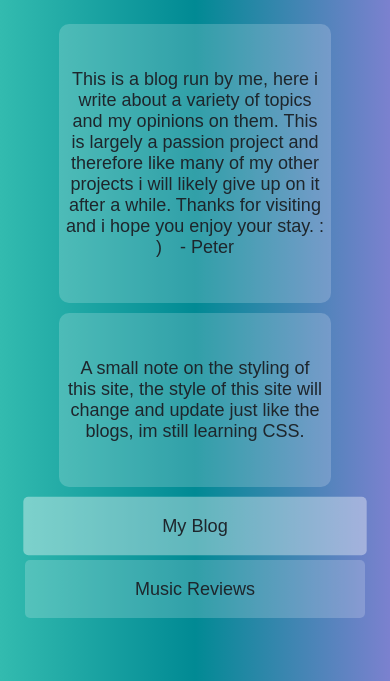
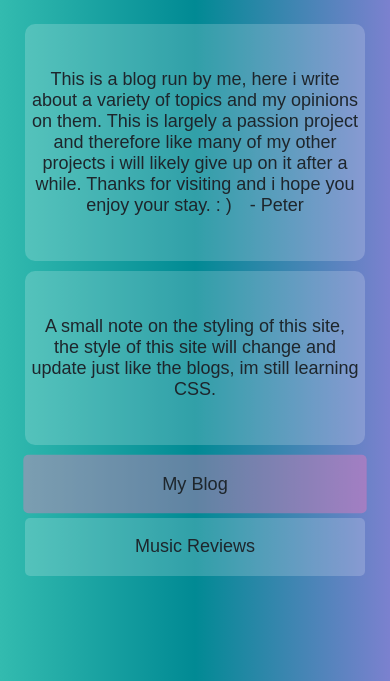
Before and after one commit to apokalyps1/Blog, a plain HTML site: page index.html in a window 390 px wide. In both pictures the pointer is over the element "My Blog". Shown: the part 163-844 px from the top of the page. Drawn offline with Linux system fonts and the light colour scheme.

Commit message:
some minor style changes that i like
some minor style changes that i wanted to add, fixed weird widths introduced by trying to keep up with mobile users

```diff
--- a/styles.css
+++ b/styles.css
@@ -26,7 +26,6 @@ body{
   text-align: center;
   font-family: sans-serif;
   white-space: pre-line;
-  margin: 3% 10%;
 }
 html {
   scroll-behavior: smooth;
@@ -71,7 +70,7 @@ a:active {
   max-width: 500px;
 }
 .menu:hover, .menu:active, .item:hover, .item:active {
-  background: #ffffff60;
+  background:  #fb77b960;
   scale: 1.01;
 }
 
```
